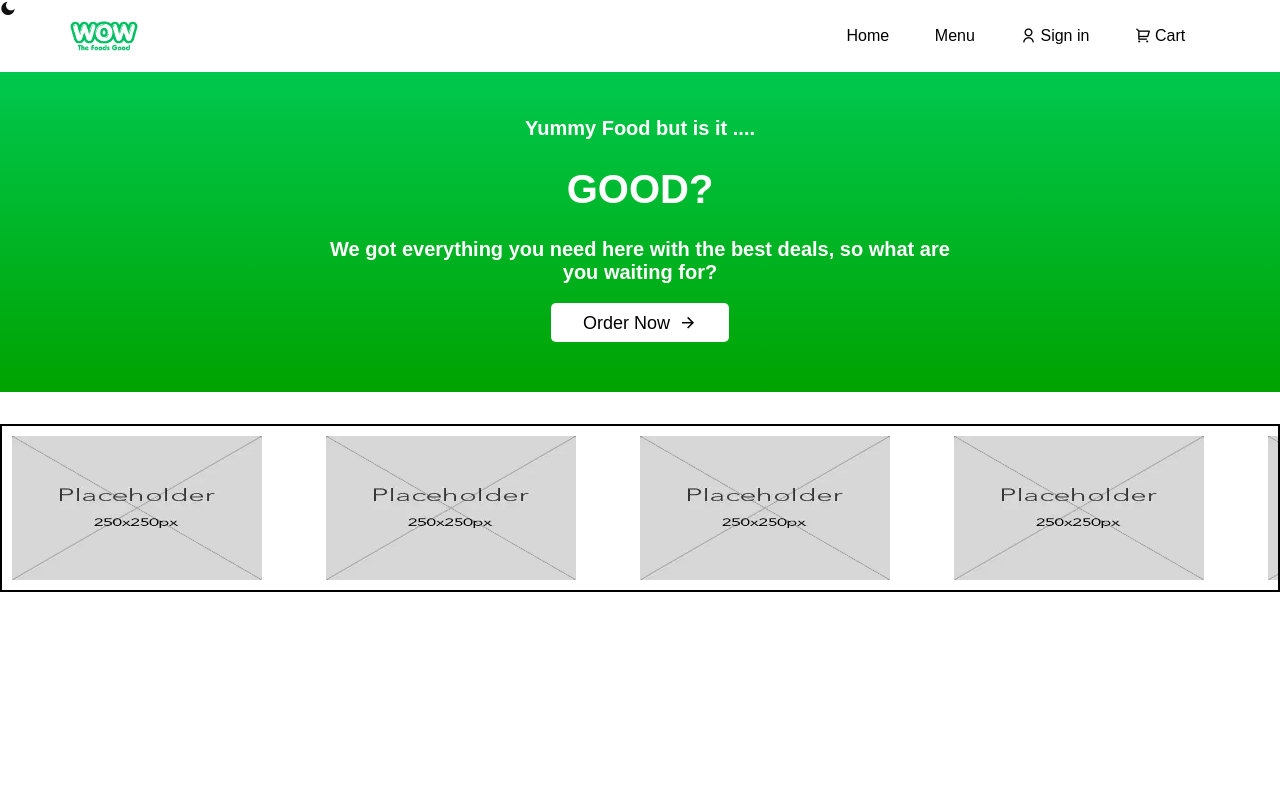
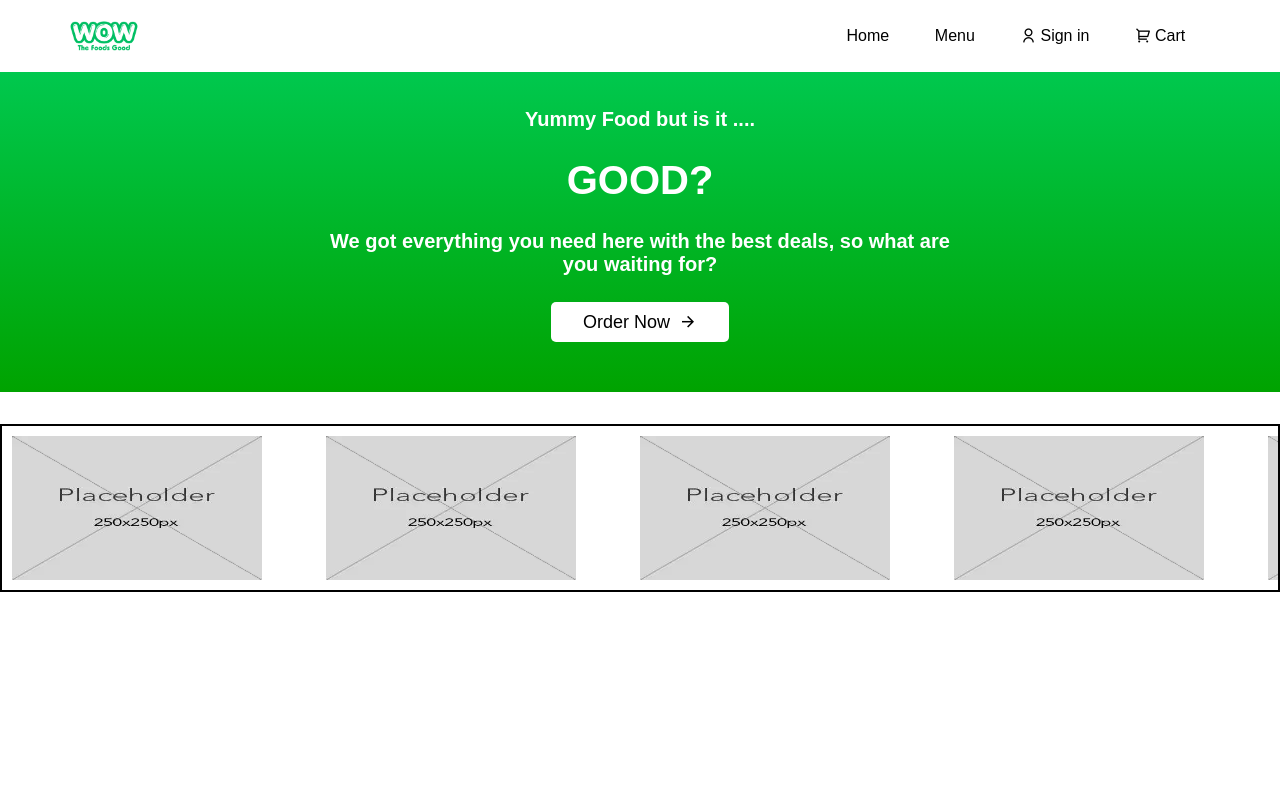
Before and after one commit to ACure8/SQL-customers, a Flask app: page / in a window 1280 px wide. Run offline with Flask 3, Linux system fonts and the light colour scheme; some libraries are stand-ins or nearby versions.

Commit message:
added java script to toggle dark mode but I don't want to use it yet

```diff
--- a/static/SQL.js
+++ b/static/SQL.js
@@ -0,0 +1,22 @@
+function darklightmode() {
+    const logo = document.getElementById("logo");
+    const currentSrc = logo.src.split("/").pop();
+
+    if (currentSrc === "white%20w%20logo.png") {
+        logo.src = "/Logos/black w logo.png";
+        document.documentElement.style.setProperty("--bg", "black");
+        document.documentElement.style.setProperty("--card", "black");
+        document.documentElement.style.setProperty("--text", "white");
+        document.documentElement.style.setProperty("--nav", "black");
+    }
+
+    else {
+        logo.src = "/Logos/white w logo.png";
+        document.documentElement.style.setProperty("--bg", "white");
+        document.documentElement.style.setProperty("--card", "white");
+        document.documentElement.style.setProperty("--text", "black");
+        document.documentElement.style.setProperty("--nav", "white");
+    }
+
+
+}
--- a/static/style.css
+++ b/static/style.css
@@ -1,8 +1,8 @@
 :root{
-    --bg:#ffffff;
-    --card:#ffffff;
-    --text:#111;
-    --nav: #ffffff;
+    --bg: white;
+    --card: white;
+    --text: black;
+    --nav: white;
     --hover: #d1d1d1;
 }
 
@@ -20,6 +20,8 @@ html,body{
     border-radius: 50%;
     cursor: pointer;
     z-index: 1000;
+    text-align: right;
+    visibility: hidden;
 }
 
 .nav{
@@ -34,7 +36,7 @@ html,body{
     flex-direction: row;
 }
 
-.logo{
+#logo{
     height: 5vh;
     width: auto;
 }
@@ -52,40 +54,63 @@ html,body{
     text-decoration: none;
     padding: 0.5rem 0.8rem;
     border: #ffffff00 2px solid;
-    color: #000;
+    color: var(--text);
 }
 
-.Cart{
+.cart{
     border-radius: 5px;
     background:var(--card);
     border: 2px solid #a4a4a4;
     border-width: auto;
 }
 
+.order-btn {
+    width: 100%;
+    height: 100%;
+    display: flex;
+    justify-content: center;
+    align-items: center;
+    position: relative;
+}
+
 .order{
     font-size: 18px;
-    color: #000;
+    color: var(--text);
     text-decoration: none;
     padding: 0.6rem 2rem;
     border-radius: 5px;
     background:var(--card);
-    border-width: auto;
+    position: relative;
+    overflow: hidden;
+    z-index: 1;
+    transition: font-size 0.25s ease;
+
+}
+
+.order::after {
+    content: "";
+    position: absolute;
+    left: -130%;
+    bottom: 0;
+    width: 40%;
+    height: 100%;
+    transform: skew(-45deg);
+    background: linear-gradient(
+        145deg,
+        transparent,
+        rgba(216, 216, 216, 0.32),
+        transparent
+    );
+    transition: left 1.5s ease;
+
+}
+
+.order:hover::after {
+    left: 130%;
 }
 
 .order:hover{
-    animation: increase-size 0.5s ease-in-out
-}
-
-@keyframes increase-size {
-    0% {
-        font-size: 18px;
-    }
-    98% {
-        font-size: 20px;
-    }
-    100% {
-        animation-play-state: paused;
-    }
+    font-size: 20px;
 }
 
 #navi{
@@ -136,7 +161,7 @@ html,body{
     font-size: clamp(16px, 2vw, 20px);
     text-align: center;
     max-width: 51vw;
-    color: #ffffff;
+    color: #ffffff; /*temp*/
     align-items: center;
     justify-content: center;
     margin-bottom: 5vh;
@@ -153,7 +178,7 @@ html,body{
     padding: 10px;
     grid-template-columns: auto;
     overflow-x: hidden;
-     animation: hscroll; /* this is for the horizontal scroll if this works*/
+    animation: hscroll; /* this is for the horizontal scroll if this works*/
 }
 
 @keyframes hscroll {
--- a/templates/Wowfoods.html
+++ b/templates/Wowfoods.html
@@ -10,17 +10,17 @@
     <title>Wow Foods</title>
 </head>
     <body>
-        <div class="night-lightmode"><i class="ri-moon-fill"></i></div>
+        <div class="night-lightmode" onclick="darklightmode()"><i class="ri-moon-fill"></i></div>
         <nav class = "nav">
-            <img class="logo" src="/Logos/white w logo.png" alt="wowfoods-logo" href="#">
+            <img id="logo" src="/Logos/white w logo.png" alt="wowfoods-logo" href="#">
             <div class="contentbar">
                 <i class="ri-menu-fill"></i>
             </div>
             <div class="nav-buttons">
-                <a href="{{ url_for('home_page') }}" id="navbutton" class="Home">Home</a>
-                <a href="{{ url_for('menu_page') }}" id="navbutton" class="Menu">Menu</a>
-                <a href="{{ url_for('signin_page') }}" id="navbutton" class="Signin"><i class="ri-user-line" id="navi"></i>Sign in</a>
-                <a href="{{ url_for('cart_page') }}" id="navbutton" class="Cart"><i class="ri-shopping-cart-2-line" id="navi"></i>Cart</a>
+                <a href="{{ url_for('home_page') }}" id="navbutton" class="home">Home</a>
+                <a href="{{ url_for('menu_page') }}" id="navbutton" class="menu">Menu</a>
+                <a href="{{ url_for('signin_page') }}" id="navbutton" class="signin"><i class="ri-user-line" id="navi"></i>Sign in</a>
+                <a href="{{ url_for('cart_page') }}" id="navbutton" class="cart"><i class="ri-shopping-cart-2-line" id="navi"></i>Cart</a>
             </div>
         </nav>
         <div class="main">
@@ -35,9 +35,11 @@
                     <h4>
                         We got everything you need here with the best deals, so what are you waiting for?
                     </h4>
-                    <a class="order" href='{{ url_for("menu_page") }}'>
-                        Order Now <i class="ri-arrow-right-line" id="orderi"></i>
-                    </a>
+                    <div class="order-btn">
+                        <a class="order" href='{{ url_for("menu_page") }}'>
+                            Order Now <i class="ri-arrow-right-line" id="orderi"></i>
+                        </a>
+                    </div>
                 </div>
             </div>
             <div id="container">
```
Also changed, not shown: runflask.py (+11 -0 lines).
